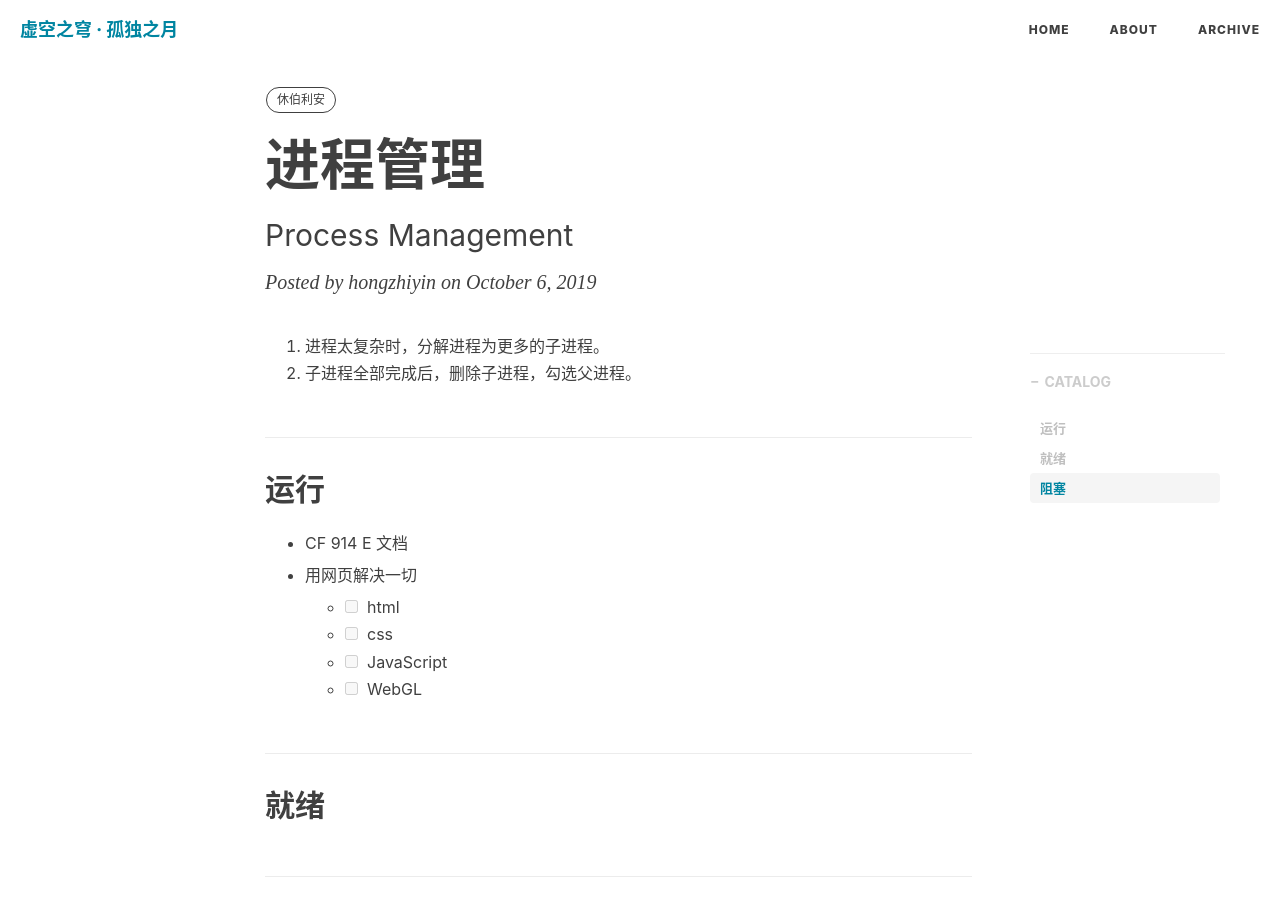
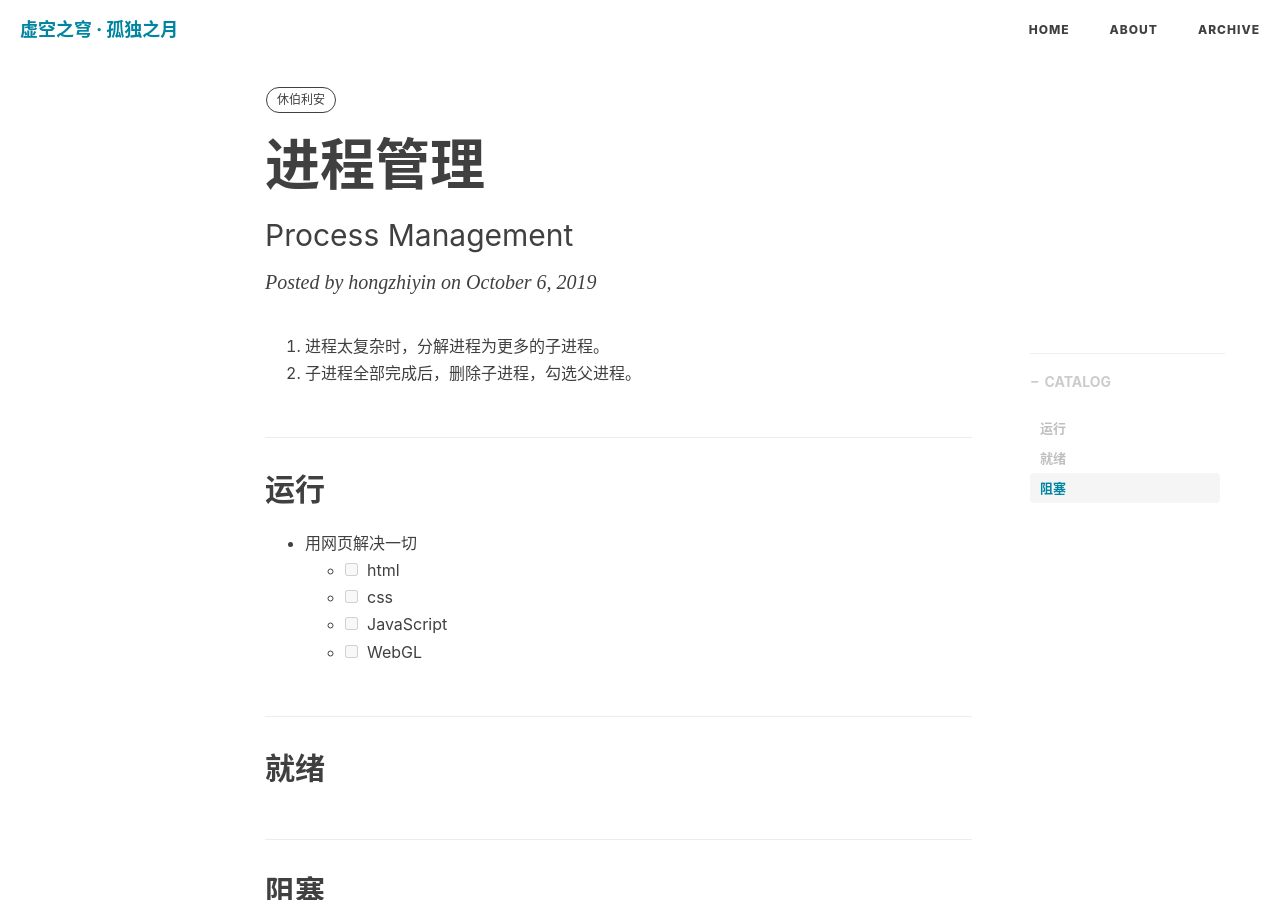
Before and after one commit to hongzhiyin/hongzhiyin.github.io, a Jekyll site: the page built from _posts/Hyperion/2019-10-06-process-management.md, in a window 1280 px wide and 900 px high. Built offline with Jekyll 4.4.1, drawn with Linux system fonts in a browser that asks for light colours; nearby versions of some CDN libraries; comment, search, counter and statistics services are not loaded.

Commit message:
Update 2019-10-06-process-management.md

```diff
--- a/_posts/Hyperion/2019-10-06-process-management.md
+++ b/_posts/Hyperion/2019-10-06-process-management.md
@@ -14,13 +14,12 @@ tags:
 
 ## 运行
 
-- CF 914 E 文档
-
 - 用网页解决一切
   - [ ] &nbsp; html
   - [ ] &nbsp; css
   - [ ] &nbsp; JavaScript
   - [ ] &nbsp; WebGL
+
 
 
 ## 就绪
```
